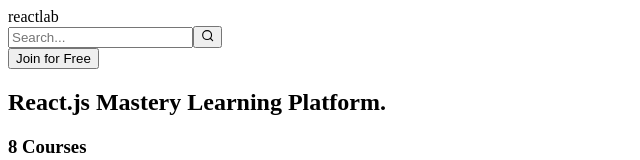
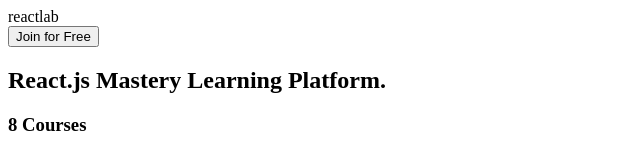
Before and after one commit to phenyo-code/reactlab, a Next.js app: page / in a window 1280 px wide. Shown: the top 160 px of the page, without its empty margins (0-640 px from the left). Built offline with nearby package versions, Linux system fonts and the light colour scheme; no server answers.

Commit message:
session checking related to search input

```diff
--- a/app/components/header.js
+++ b/app/components/header.js
@@ -18,7 +18,8 @@ function Header() {
       {/* Logo */}
       <div className="text-blue-500 font-bold text-3xl">reactlab</div>
 
-      {/* Search Input */}
+      {/* Search Input (only visible when authenticated) */}
+      {session && (
         <div className="flex items-center flex-1 mx-4">
           <div className="relative w-full max-w-md">
             <input
@@ -31,6 +32,7 @@ function Header() {
             </button>
           </div>
         </div>
+      )}
 
       {/* Conditional Button and Icons */}
       <div className="flex items-center space-x-4">
@@ -43,7 +45,7 @@ function Header() {
           </Link>
         )}
 
-        {/* menu (visible only if authenticated) */}
+        {/* Menu (visible only if authenticated) */}
         {session && (
           <button
             onClick={toggleMenu}
```
Lines whose indentation alone changed are shown as unchanged.
